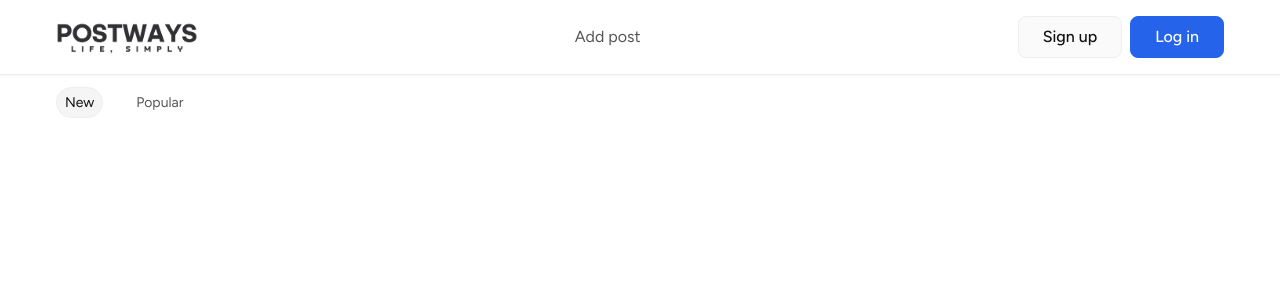
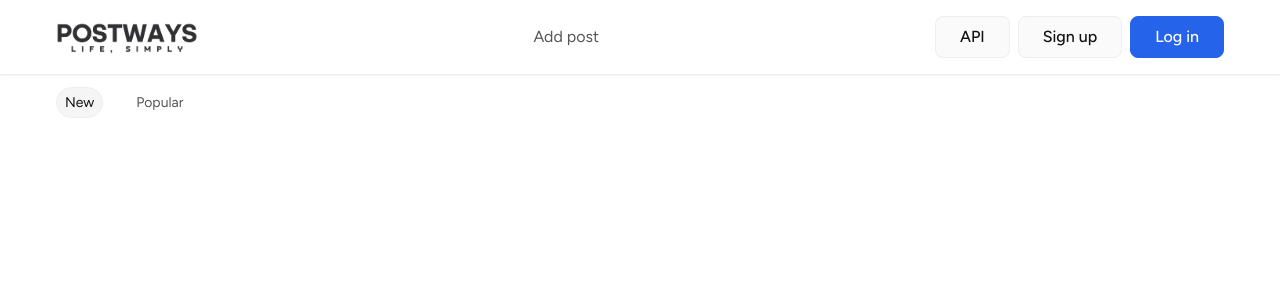
Before and after one commit to ruslanways/postways-v2, a Django app: page / in a window 1280 px wide. Shown: the top 300 px of the page. Run offline with Django 5.2, Linux system fonts and the light colour scheme; data that the repository does not hold is empty; parts of the project's set-up code (start-up, migrations or seed data) failed here and were passed over.

Commit message:
Enhance navigation by adding API links across templates
- Added "API" links to the navigation menus in `base.html`, `admin/base.html`, and `api.html` to improve accessibility to the API endpoint.
- Updated the Nginx configuration to increase the maximum upload size from 10M to 12M, accommodating larger file uploads.
- Minor formatting adjustments in pagination labels for consistency in `base.html`.

```diff
--- a/apps/diary/templates/diary/base.html
+++ b/apps/diary/templates/diary/base.html
@@ -88,7 +88,10 @@
                      href="{% url 'author-list' %}">All Users</a>
                   <a class="dropdown-item {% if view.template_name == 'diary/post_list.html' %}active{% endif %}"
                      href="{% url 'post-list' %}">All Posts</a>
+                  <a class="dropdown-item" href="{% url 'root-api' %}">API</a>
                   <a class="dropdown-item" href="{% url 'admin:index' %}">Admin Site</a>
+                {% else %}
+                  <a class="dropdown-item" href="{% url 'root-api' %}">API</a>
                 {% endif %}
                 <form method="post" action="{% url 'logout' %}">
                   {% csrf_token %}
@@ -101,6 +104,7 @@
           {% else %}
             <li>
               <div class="auth-buttons">
+                <a href="{% url 'root-api' %}" class="btn btn-secondary">API</a>
                 <a href="{% url 'signup' %}"
                    class="btn btn-secondary {% if view.template_name == 'registration/signup.html' %}active{% endif %}">Sign up</a>
                 <a href="{% url 'login' %}"
@@ -128,7 +132,14 @@
                    href="{% url 'post-list' %}">All Posts</a>
               </div>
               <div class="nav-item">
+                <a class="nav-link" href="{% url 'root-api' %}">API</a>
+              </div>
+              <div class="nav-item">
                 <a class="nav-link" href="{% url 'admin:index' %}">Admin Site</a>
+              </div>
+            {% else %}
+              <div class="nav-item">
+                <a class="nav-link" href="{% url 'root-api' %}">API</a>
               </div>
             {% endif %}
             <div class="nav-item">
@@ -155,6 +166,9 @@
             <div class="nav-item">
               <a href="{% url 'login' %}"
                  class="nav-link {% if view.template_name == 'registration/login.html' %}selected{% endif %}">Log in</a>
+            </div>
+            <div class="nav-item">
+              <a href="{% url 'root-api' %}" class="nav-link">API</a>
             </div>
           {% endif %}
         </div>
@@ -186,7 +200,7 @@
             {% endif %}
             <li class="page-item disabled">
               <span class="page-link">
-                <span class="page-label">Page </span>{{ page_obj.number }}<span class="page-label"> of </span><span class="page-separator"> / </span>{{ page_obj.paginator.num_pages }}
+                <span class="page-label">Page</span>{{ page_obj.number }}<span class="page-label">of</span><span class="page-separator">/</span>{{ page_obj.paginator.num_pages }}
               </span>
             </li>
             {% if page_obj.has_next %}
--- /dev/null
+++ b/templates/rest_framework/api.html
@@ -0,0 +1,5 @@
+{% extends "rest_framework/base.html" %}
+
+{% block branding %}
+  <a class="navbar-brand" href="{% url 'home' %}">Postways</a>
+{% endblock %}
```
Also changed, not shown: templates/admin/base.html (+14 -0 lines), 1 other file.
